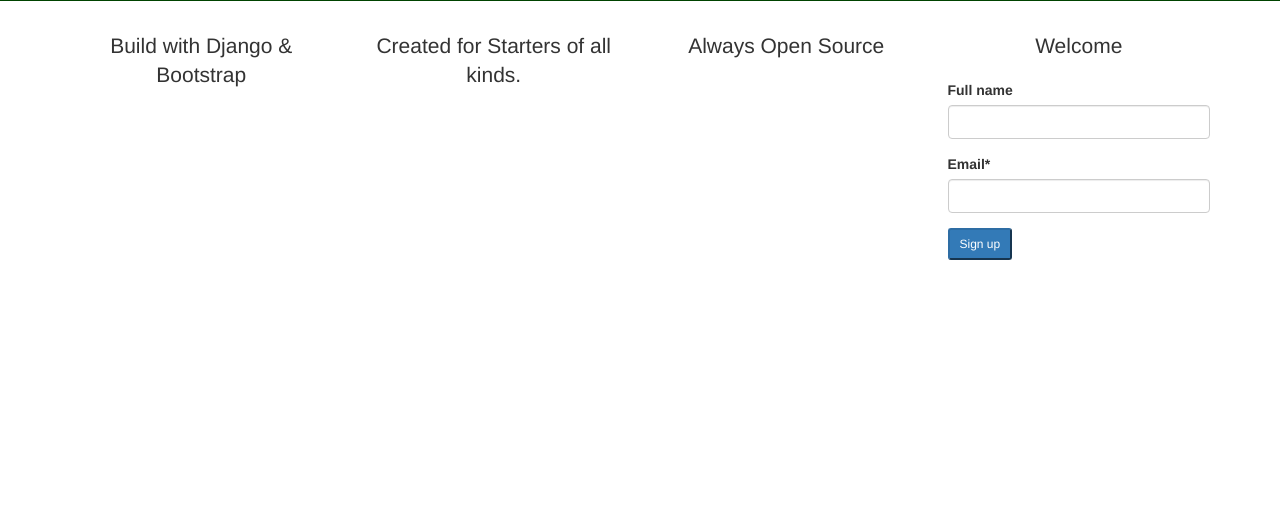
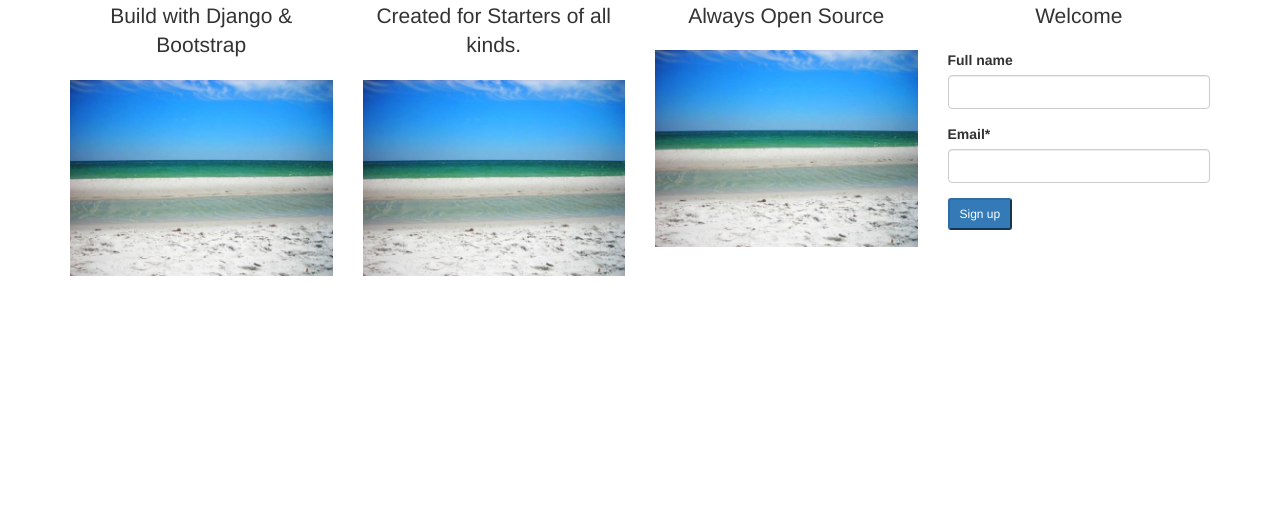
Before and after one commit to Schweigs/cfe_trydjango18, a Django app: page / in a window 1280 px wide. Shown: the part 496-1012 px from the top of the page. Run offline with Django 3.2, Linux system fonts and the light colour scheme; some libraries are stand-ins or nearby versions.

Commit message:
Lecture 33: Promo Video and Images

```diff
--- a/templates/home.html
+++ b/templates/home.html
@@ -1,5 +1,7 @@
 {% extends 'base.html' %}
 {% load crispy_forms_tags %}
+{%  load staticfiles %}
+
 
 {% block head_title %}Welcome | {{ block.super }}{% endblock %}
 
@@ -27,7 +29,8 @@
                     possible with the least amount of investment using time or money. Join Us today.</p>
                     <p><a class="btn btn-lg btn-primary" href="" role="button">Join Us &raquo;</a></p>
                 </div>
-                <div class="col-sm-6" style="background-color: black;height:300px;">
+                <div class="col-sm-6">
+                    <iframe width="560" height="315" src="https://www.youtube.com/embed/2uLYO1LUf6Q" frameborder="0" allowfullscreen></iframe>
 
                 </div>
             </div>
@@ -42,12 +45,15 @@
     <div class="row">
     <div class="col-xs-3">
         <p class="lead text-align-center">Build with Django & Bootstrap</p>
+        <img src="{% static 'img/marketing1.jpg' %}" class="img-responsive"/>
     </div>
     <div class="col-xs-3">
         <p class="lead text-align-center">Created for Starters of all kinds.</p>
+        <img src="{% static 'img/marketing1.jpg' %}" class="img-responsive"/>
     </div>
     <div class="col-xs-3">
         <p class="lead text-align-center">Always Open Source</p>
+        <img src="{% static 'img/marketing1.jpg' %}" class="img-responsive"/>
     </div>
         <div class="col-xs-3 pull-right">
             <p class="lead text-align-center">{{ title }}</p>
```
Also changed, not shown: static/our_static/img/marketing1.jpg (added), static/our_static/img/mvp_landing_logo.png (added), 1 other file.
